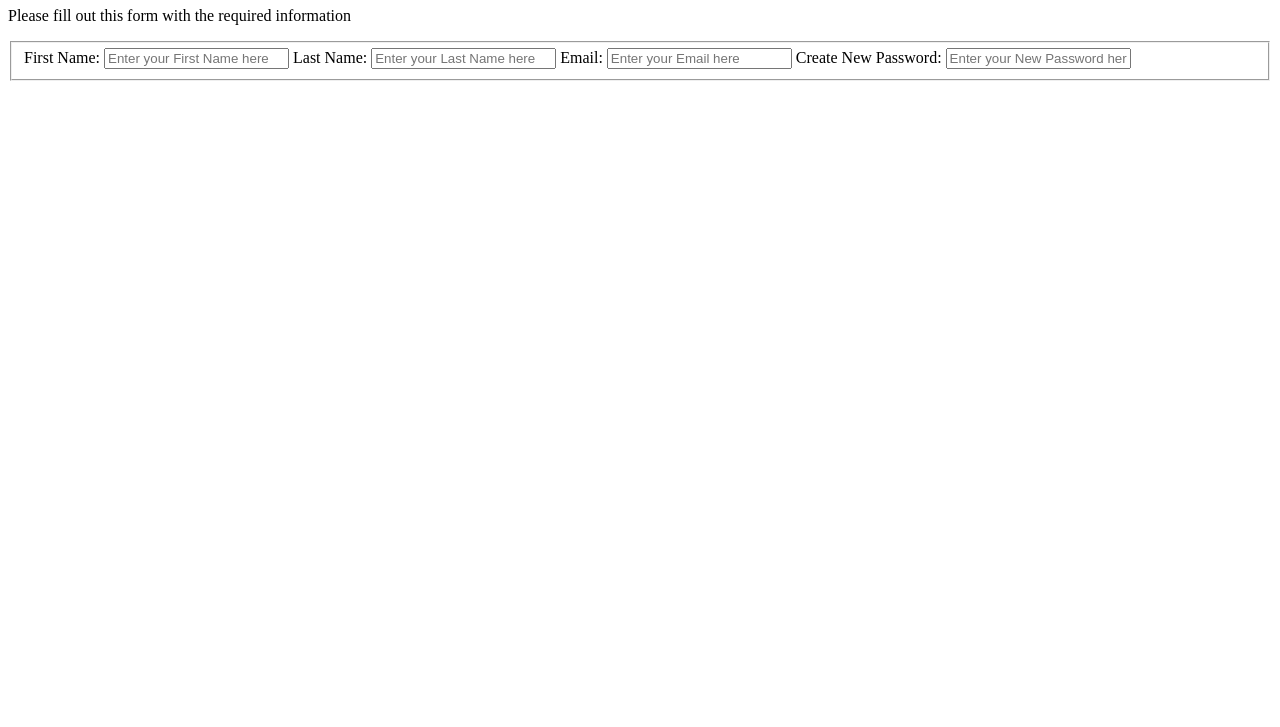
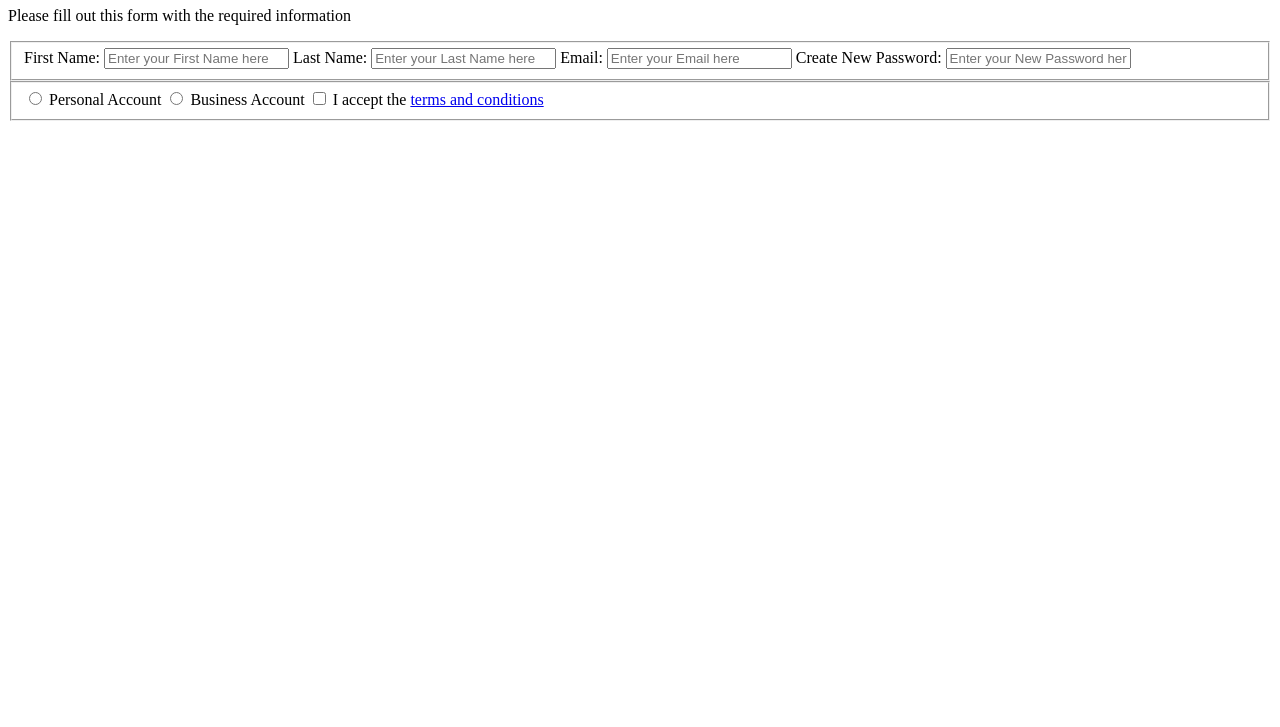
Before and after one commit to nedoratic/fcc-nrwd-04-registration-form, a plain HTML site: page index.html in a window 1280 px wide. Shown: the part 73-800 px from the top of the page. Drawn offline with Linux system fonts and the light colour scheme.

Commit message:
index.html - fieldset section added

```diff
--- a/index.html
+++ b/index.html
@@ -50,6 +50,26 @@
                         required
                     >
                 </fieldset>
+                <fieldset>
+                    <input
+                        type="radio"
+                        id="personal-account"
+                        name="account-type"
+                    >
+                    <label for="personal-account">Personal Account</label>
+                    <input
+                        type="radio"
+                        id="business-account"
+                        name="account-type"
+                    >
+                    <label for="business-account">Business Account</label>
+                    <input
+                        type="checkbox"
+                        id="terms-and-conditions"
+                        name="terms-and-conditions"
+                    >
+                    <label for="terms-and-conditions">I accept the <a href="https://www.freecodecamp.org/news/terms-of-service/" target="_blank">terms and conditions</a></label>
+                </fieldset>
             </form>
         </main>
     </body>
```
